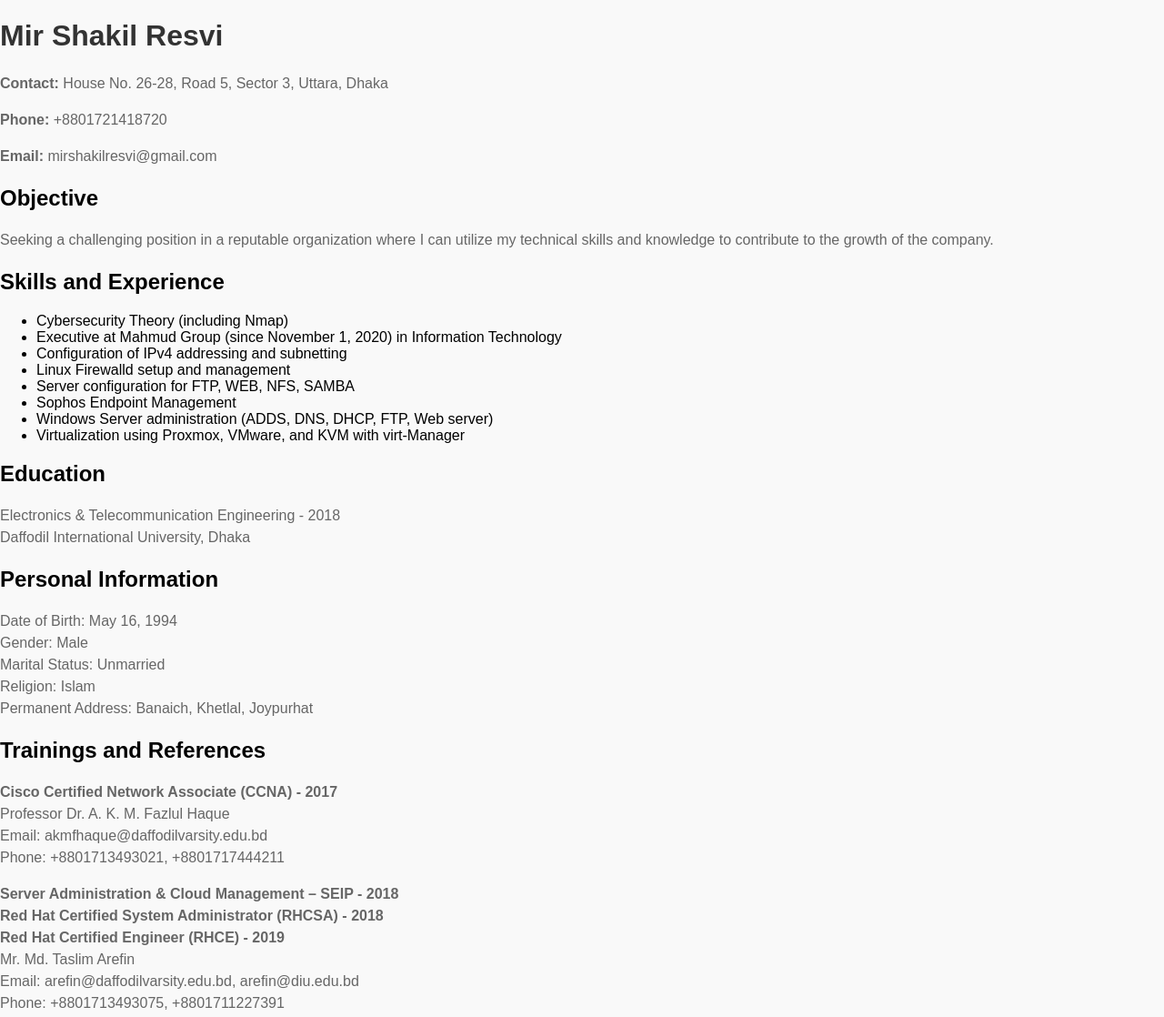
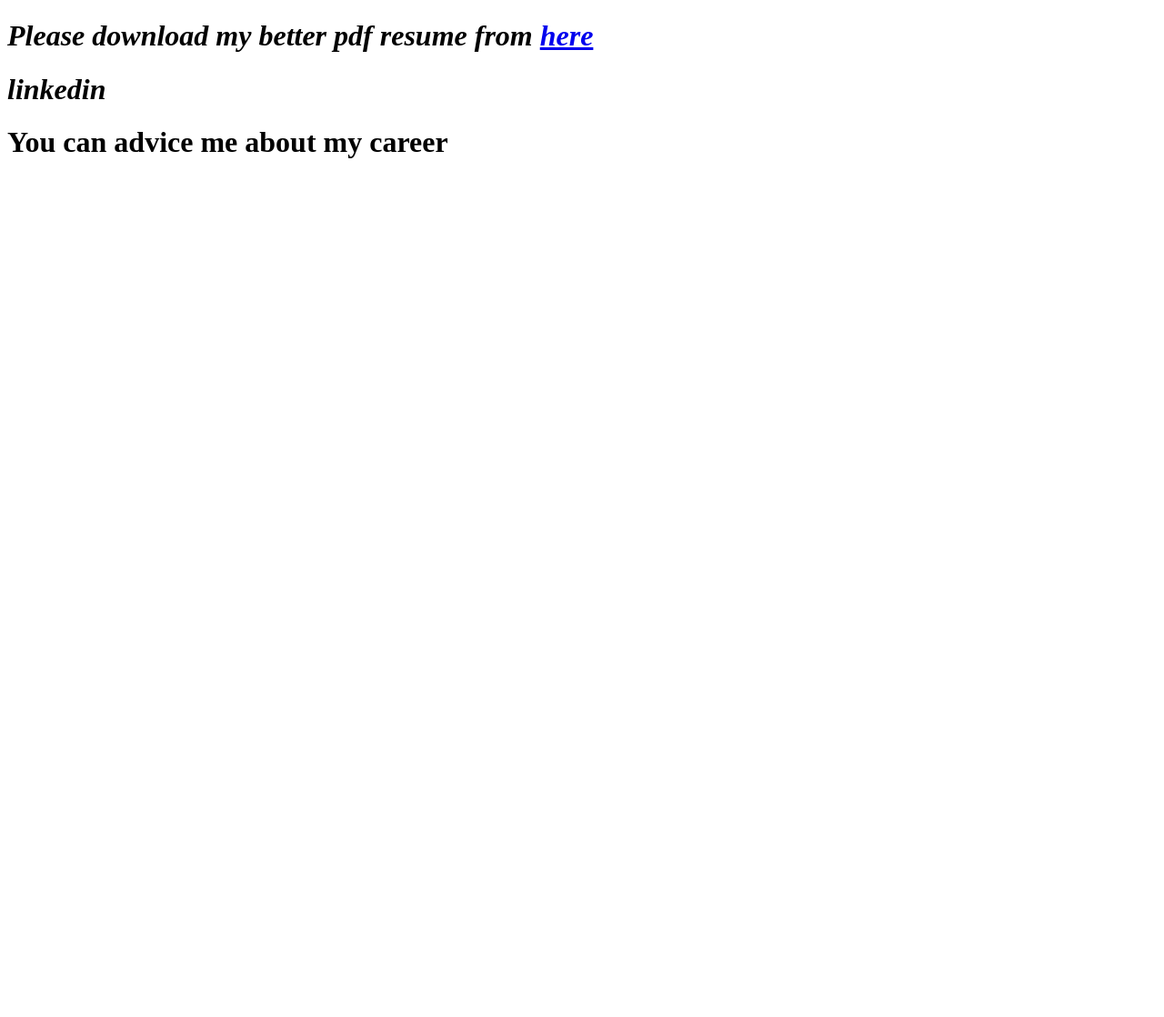
Before and after one commit to mirshakil/mir, a plain HTML site: page index.html in a window 1280 px wide. Shown: the whole page at 91% size. After the commit the page ends 800 px from the top, so only its background shows below. Drawn offline with Linux system fonts and the light colour scheme.

Commit message:
Add files via upload

```diff
--- a/index.html
+++ b/index.html
@@ -1,62 +1,8 @@
 <!DOCTYPE html>
 <html lang="en">
+    <H1><i>Please download my better pdf resume from <b><a href="Resume of Mir Shakil Resvi.pdf">here</a> </b></i></H1>
 <head>
-    <meta charset="UTF-8">
-    <meta name="viewport" content="width=device-width, initial-scale=1.0">
-    <title>Mir Shakil Resvi's Resume</title>
-    <style>
-        body {
-            font-family: Arial, sans-serif;
-            background-color: #f9f9f9;
-            margin: 0;
-            padding: 0;
-        }
-        h1 {
-            color: #333;
-        }
-        p {
-            font-size: 16px;
-            line-height: 1.5;
-            color: #666;
-        }
-    </style>
-</head>
-<body>
-    <h1>Mir Shakil Resvi</h1>
-    <p><strong>Contact:</strong> House No. 26-28, Road 5, Sector 3, Uttara, Dhaka</p>
-    <p><strong>Phone:</strong> +8801721418720</p>
-    <p><strong>Email:</strong> mirshakilresvi@gmail.com</p>
-    <h2>Objective</h2>
-    <p>Seeking a challenging position in a reputable organization where I can utilize my technical skills and knowledge to contribute to the growth of the company.</p>
-    <h2>Skills and Experience</h2>
-    <ul>
-        <li>Cybersecurity Theory (including Nmap)</li>
-        <li>Executive at Mahmud Group (since November 1, 2020) in Information Technology</li>
-        <li>Configuration of IPv4 addressing and subnetting</li>
-        <li>Linux Firewalld setup and management</li>
-        <li>Server configuration for FTP, WEB, NFS, SAMBA</li>
-        <li>Sophos Endpoint Management</li>
-        <li>Windows Server administration (ADDS, DNS, DHCP, FTP, Web server)</li>
-        <li>Virtualization using Proxmox, VMware, and KVM with virt-Manager</li>
-    </ul>
-    <h2>Education</h2>
-    <p>Electronics & Telecommunication Engineering - 2018<br>Daffodil International University, Dhaka</p>
-    <h2>Personal Information</h2>
-    <p>Date of Birth: May 16, 1994<br>Gender: Male<br>Marital Status: Unmarried<br>Religion: Islam<br>Permanent Address: Banaich, Khetlal, Joypurhat</p>
-    <h2>Trainings and References</h2>
-    <p>
-        <strong>Cisco Certified Network Associate (CCNA) - 2017</strong><br>
-        Professor Dr. A. K. M. Fazlul Haque<br>
-        Email: akmfhaque@daffodilvarsity.edu.bd<br>
-        Phone: +8801713493021, +8801717444211
-    </p>
-    <p>
-        <strong>Server Administration & Cloud Management – SEIP - 2018</strong><br>
-        <strong>Red Hat Certified System Administrator (RHCSA) - 2018</strong><br>
-        <strong>Red Hat Certified Engineer (RHCE) - 2019</strong><br>
-        Mr. Md. Taslim Arefin<br>
-        Email: arefin@daffodilvarsity.edu.bd, arefin@diu.edu.bd<br>
-        Phone: +8801713493075, +8801711227391
-    </p>
+    <h1><a href="https://www.linkedin.com/in/mirshakilresvi"></a><i><b>linkedin</b></i><b></b></h1>
+   <h1>You can advice me about my career</h1>
 </body>
 </html>
```
